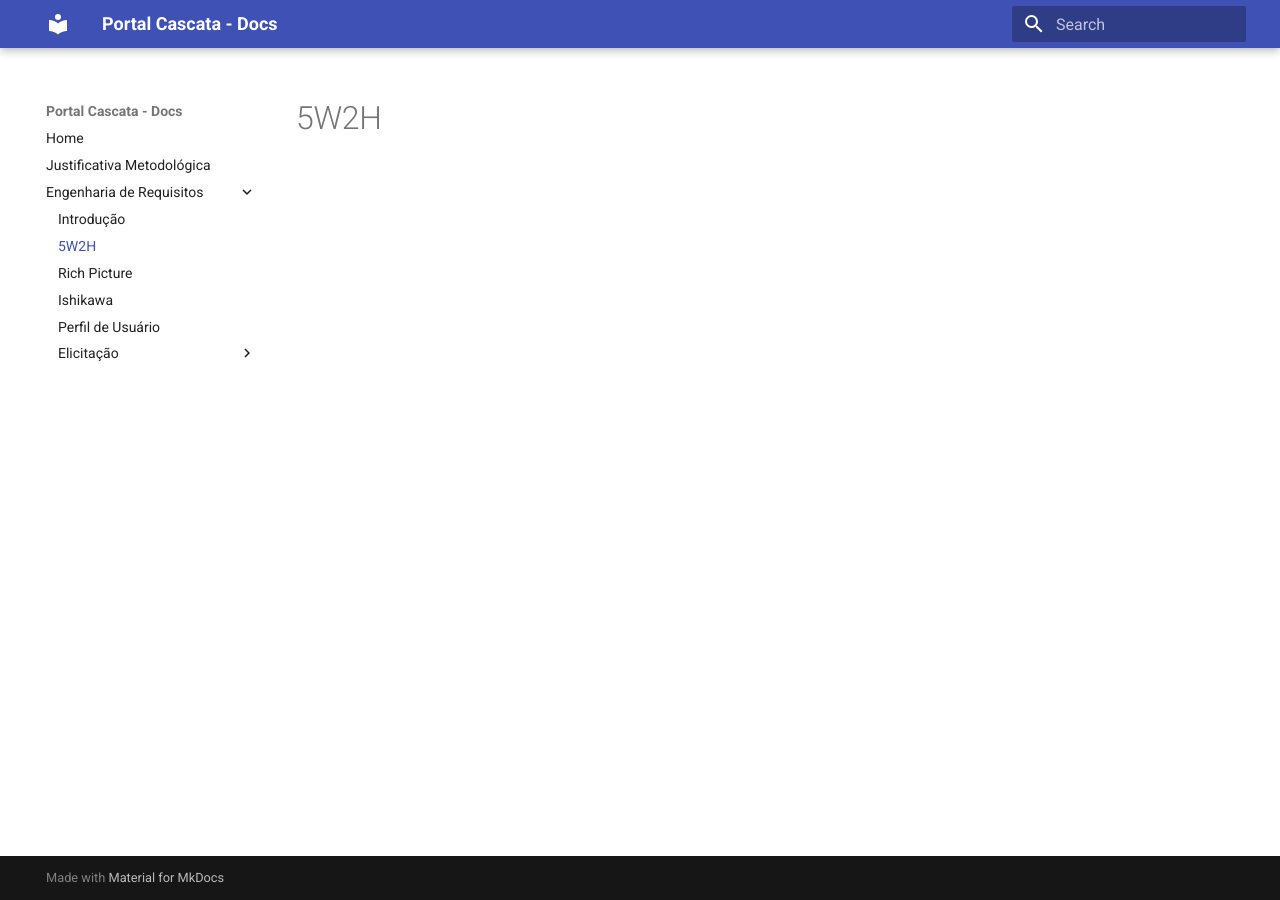
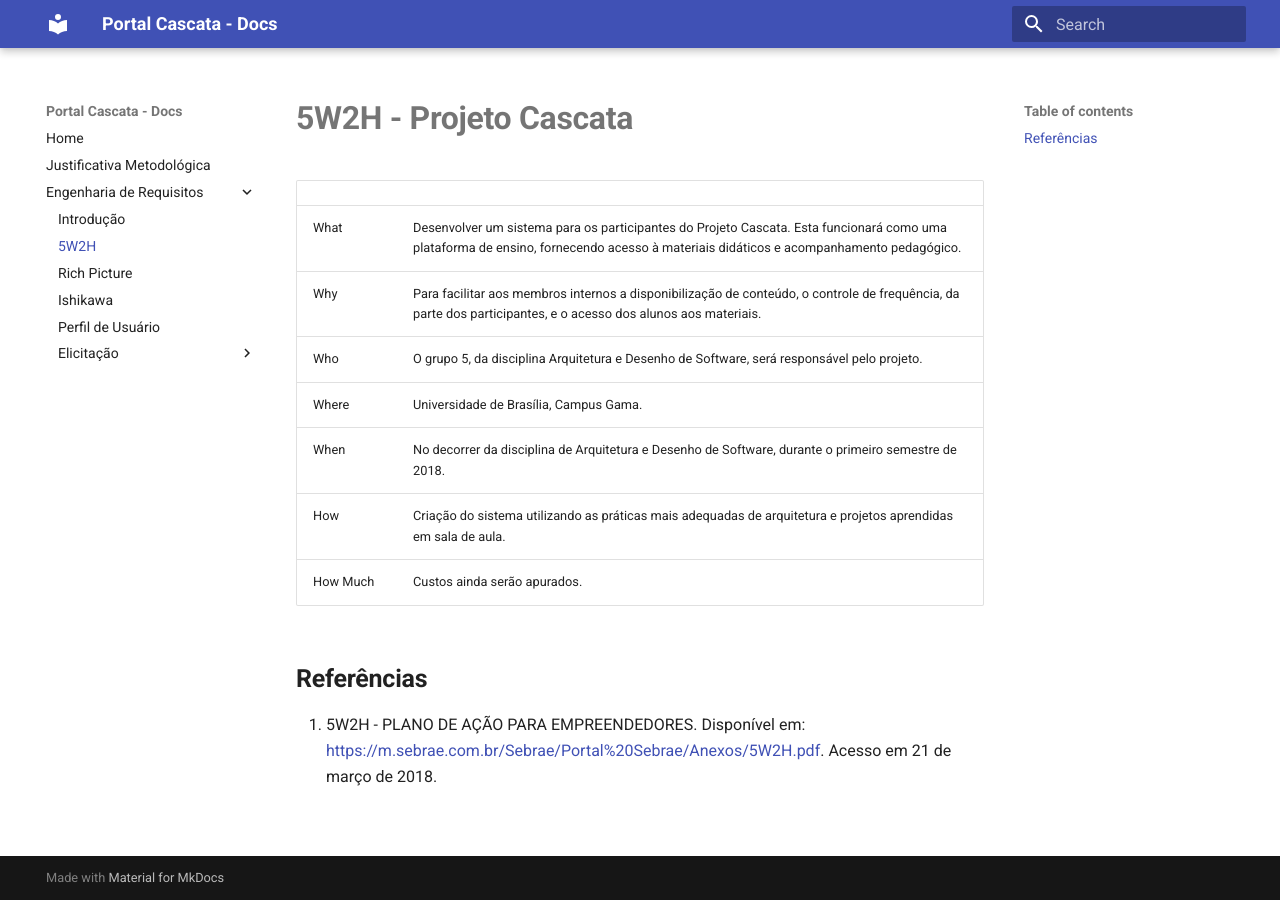
Before and after one commit to projeto-cascata/portal-cascata-docs, an MkDocs documentation site: the page built from docs/requisitos/5w2h.md, in a window 1280 px wide. Built offline with MkDocs 1.6.1 and Material for MkDocs 9.7.7, drawn with Linux system fonts in a browser that asks for light colours; old or Windows-style settings are respelled for this version of MkDocs.

Commit message:
Primeira versão do 5W2H.

```diff
--- a/docs/requisitos/5w2h.md
+++ b/docs/requisitos/5w2h.md
@@ -1 +1,18 @@
-# 5W2H
+<style> p { text-align: justify; text-indent: 30px; } </style>
+
+
+# **5W2H - Projeto Cascata**
+
+| | |
+|-----|------|
+| What | Desenvolver um sistema para os participantes do Projeto Cascata. Esta funcionará como uma plataforma de ensino, fornecendo acesso à materiais didáticos e acompanhamento pedagógico. |
+|Why|Para facilitar aos membros internos a disponibilização de conteúdo, o controle de frequência, da parte dos participantes, e o acesso dos alunos aos materiais.|
+|Who|O grupo 5, da disciplina Arquitetura e Desenho de Software, será responsável pelo projeto.|
+|Where|Universidade de Brasília, Campus Gama.|
+|When|No decorrer da disciplina de Arquitetura e Desenho de Software, durante o primeiro semestre de 2018.|
+|How|Criação do sistema utilizando as práticas mais adequadas de arquitetura e projetos aprendidas em sala de aula.|
+|How Much|Custos ainda serão apurados.|
+
+## **Referências**
+
+1. 5W2H - PLANO DE AÇÃO PARA EMPREENDEDORES. Disponível em: <https://m.sebrae.com.br/Sebrae/Portal%20Sebrae/Anexos/5W2H.pdf>. Acesso em 21 de março de 2018.
```
